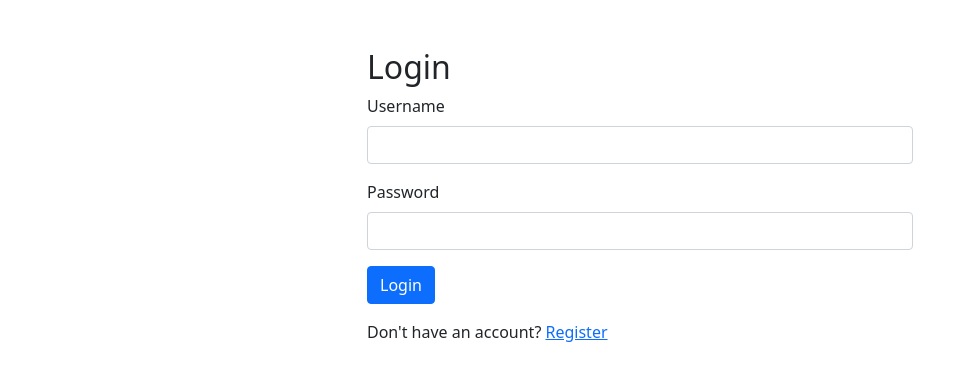
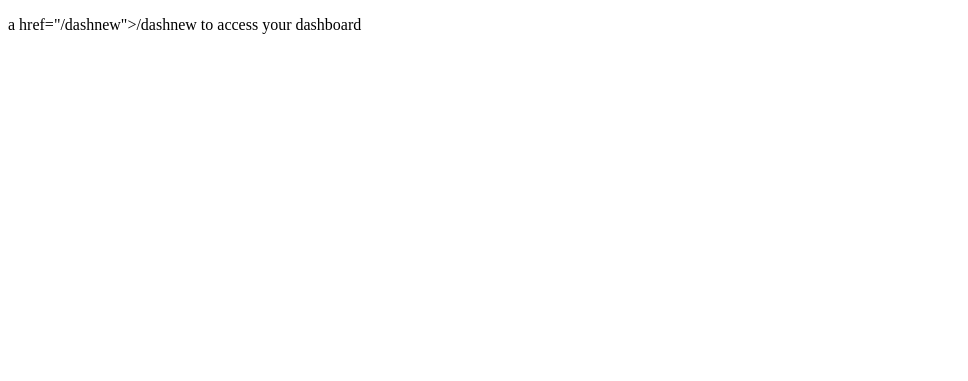
Before and after one commit to dev-ums/HealthDashboard, a Flask app: page /login in a window 1280 px wide. Shown: the top 381 px of the page, without its empty margins (0-968 px from the left). Run offline with Flask 3, Linux system fonts and the light colour scheme.

Commit message:
msg updated

```diff
--- a/app.py
+++ b/app.py
@@ -44,11 +44,19 @@ def home():
     print("Home route accessed")  # debug
     return render_template('home.html')
 
+
+
+@app.route('/dashnew')
+def dashb():
+    print("Dashboard route accessed")  # debug
+    return render_template('dashnew.html')
+
+
 @app.route('/login', methods=['GET', 'POST'])
 def login():
     if current_user.is_authenticated:
         print("[INFO] Already logged in, redirecting to dashboard")
-        return redirect(url_for('home'))
+        return redirect(url_for('dashb'))
 
 
     if request.method == 'POST':
@@ -66,7 +74,7 @@ def login():
             flash('Invalid username or password')
             print("[WARN] Login failed")
 
-    return render_template('login.html')
+    return render_template('dashnew.html')
 
 @app.route('/logout')
 def logout():
--- /dev/null
+++ b/templates/dashnew.html
@@ -0,0 +1,14 @@
+<!DOCTYPE html>
+<html lang="en">
+<head>
+    <meta charset="UTF-8">
+    <meta name="viewport" content="width=device-width, initial-scale=1.0">
+    <title>Document</title>
+
+
+    <p>a href="/dashnew">/dashnew</a> to access your dashboard</p>
+</head>
+<body>
+
+</body>
+</html>
```
Also changed, not shown: templates/home.html (+10 -7 lines), instance/site.db.
